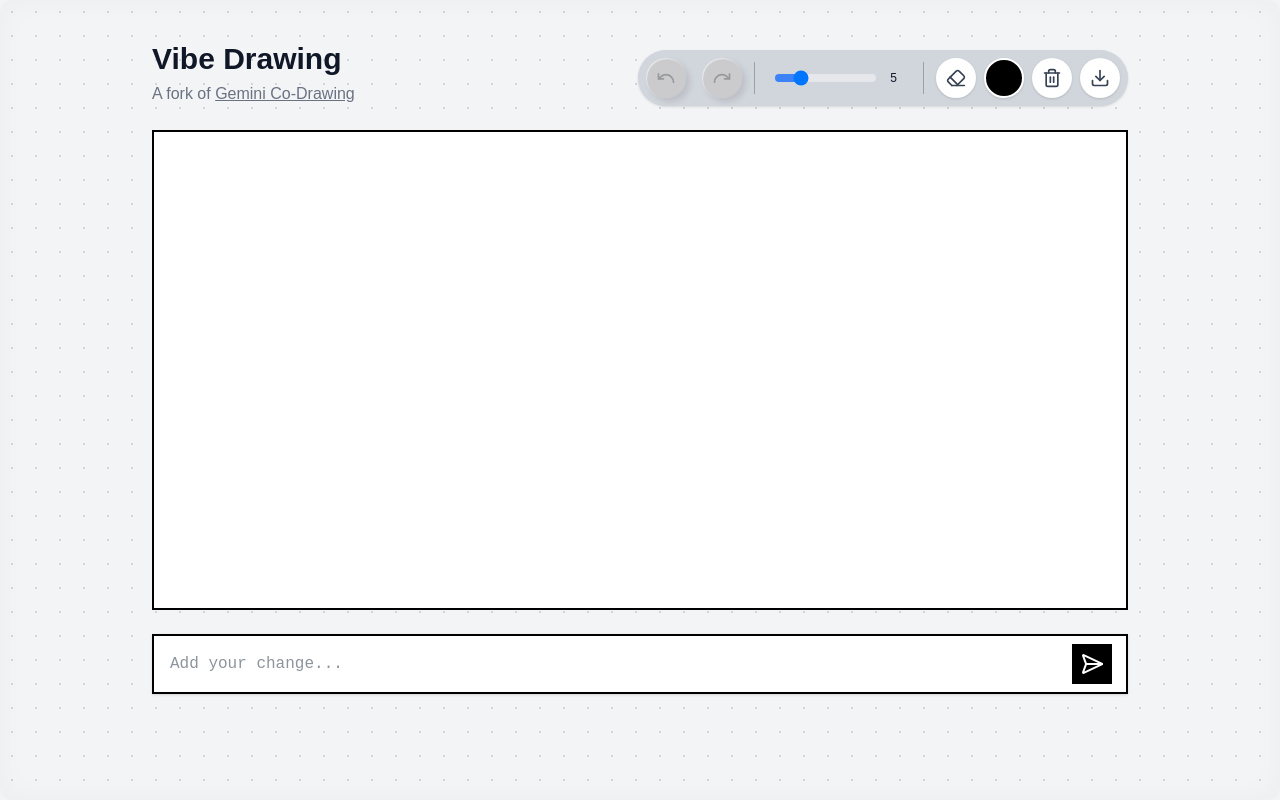
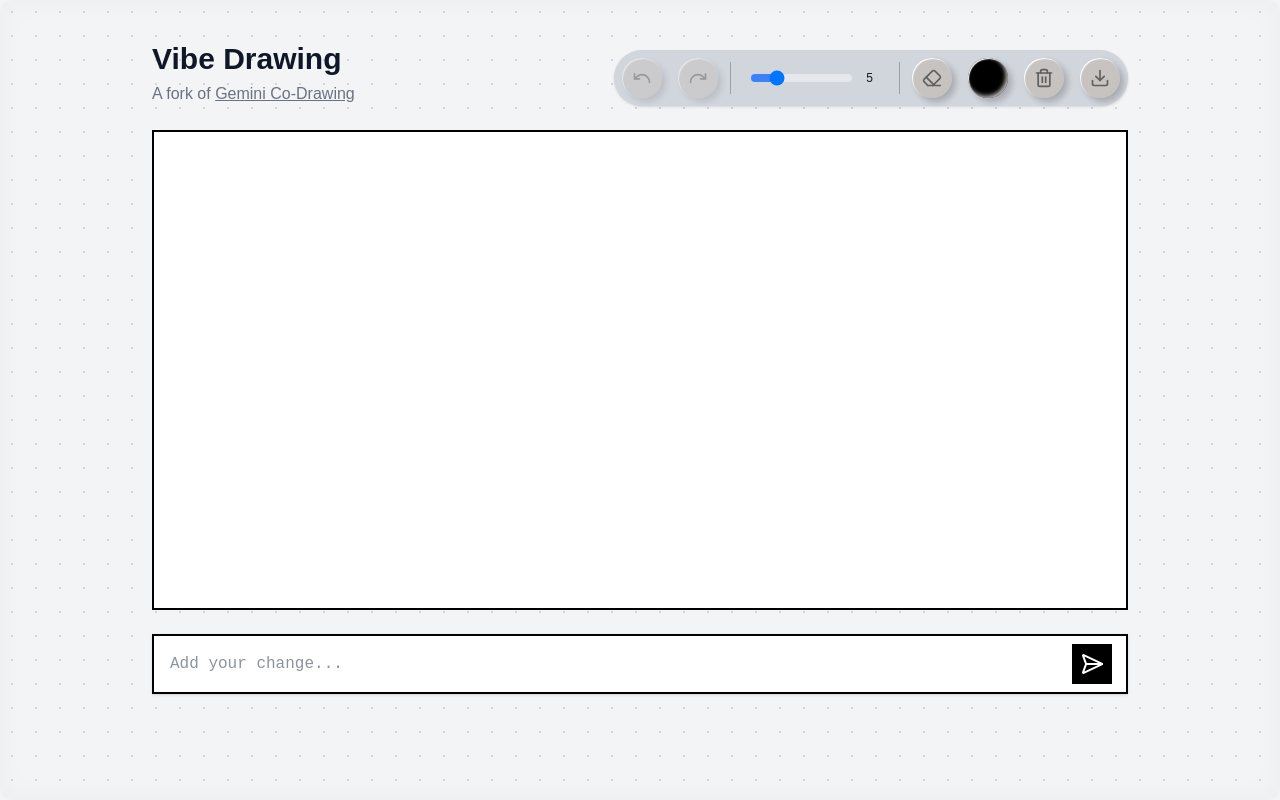
Before and after one commit to elliot-evno/draw-ai, a Next.js app: page / in a window 1280 px wide. Built offline with nearby package versions, Linux system fonts and the light colour scheme; a web font is replaced by a local one.

Commit message:
Improved UX of rest of toolbar buttons

```diff
--- a/components/Toolbar.tsx
+++ b/components/Toolbar.tsx
@@ -90,16 +90,16 @@ export default function Toolbar({
 
       <button
         type="button"
-        className={`w-10 h-10 rounded-full overflow-hidden flex items-center justify-center border-2 border-white shadow-sm transition-transform hover:scale-110 ${isEraserActive ? 'bg-blue-200 border-blue-500' : 'bg-white'}`}
+        className={`w-10 h-10 rounded-full flex items-center justify-center bg-[#c7c3c0] shadow-[4px_4px_6px_rgba(0,0,0,0.2),inset_1px_1px_1px_#ffffff,inset_-2px_-2px_4px_#c7c3c0] transition-all hover:scale-105 active:shadow-[0px_0px_0px_rgba(0,0,0,0.2),inset_0.5px_0.5px_2px_#000000,inset_-2px_-2px_4px_#c7c3c0] group relative ${isEraserActive ? '!bg-blue-200' : ''}`}
         onClick={toggleEraser}
         aria-label={isEraserActive ? "Switch to pen" : "Switch to eraser"}
         aria-pressed={isEraserActive}
       >
-        <Eraser className="w-5 h-5 text-gray-700" />
+        <Eraser className="h-5 w-5 text-[#5f5f5f] transition-all active:scale-95" />
       </button>
       <button
         type="button"
-        className="w-10 h-10 rounded-full overflow-hidden flex items-center justify-center border-2 border-white shadow-sm transition-transform hover:scale-110 ml-2"
+        className="w-10 h-10 rounded-full flex items-center justify-center bg-[#c7c3c0] shadow-[4px_4px_6px_rgba(0,0,0,0.2),inset_1px_1px_1px_#ffffff,inset_-2px_-2px_4px_#c7c3c0] transition-all hover:scale-105 active:shadow-[0px_0px_0px_rgba(0,0,0,0.2),inset_0.5px_0.5px_2px_#000000,inset_-2px_-2px_4px_#c7c3c0] group relative ml-4"
         onClick={openColorPicker}
         onKeyDown={handleKeyDown}
         aria-label="Open color picker"
@@ -117,17 +117,18 @@ export default function Toolbar({
       <button
         type="button"
         onClick={clearCanvas}
-        className="w-10 h-10 rounded-full flex items-center justify-center bg-white shadow-sm transition-all hover:bg-gray-50 hover:scale-110 ml-2"
+        className="w-10 h-10 rounded-full flex items-center justify-center bg-[#c7c3c0] shadow-[4px_4px_6px_rgba(0,0,0,0.2),inset_1px_1px_1px_#ffffff,inset_-2px_-2px_4px_#c7c3c0] transition-all hover:scale-105 active:shadow-[0px_0px_0px_rgba(0,0,0,0.2),inset_0.5px_0.5px_2px_#000000,inset_-2px_-2px_4px_#c7c3c0] group relative ml-4"
+        aria-label="Clear Canvas"
       >
-        <Trash2 className="w-5 h-5 text-gray-700" aria-label="Clear Canvas" />
+        <Trash2 className="h-5 w-5 text-[#5f5f5f] transition-all active:scale-95" />
       </button>
       <button
         type="button"
         onClick={downloadCanvas}
-        className="w-10 h-10 rounded-full flex items-center justify-center bg-white shadow-sm transition-all hover:bg-gray-50 hover:scale-110 ml-2"
+        className="w-10 h-10 rounded-full flex items-center justify-center bg-[#c7c3c0] shadow-[4px_4px_6px_rgba(0,0,0,0.2),inset_1px_1px_1px_#ffffff,inset_-2px_-2px_4px_#c7c3c0] transition-all hover:scale-105 active:shadow-[0px_0px_0px_rgba(0,0,0,0.2),inset_0.5px_0.5px_2px_#000000,inset_-2px_-2px_4px_#c7c3c0] group relative ml-4"
         aria-label="Download Canvas"
       >
-        <Download className="w-5 h-5 text-gray-700" />
+        <Download className="h-5 w-5 text-[#5f5f5f] transition-all active:scale-95" />
       </button>
     </menu>
   );
```
